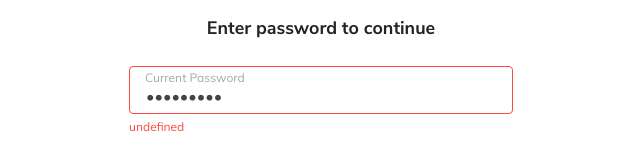
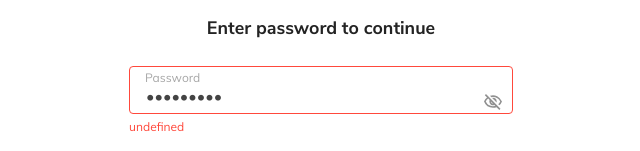
Before and after one commit to chaaaardkun/team-page, a Next.js app: page / in a window 1280 px wide. Both pictures are taken after typing "Sample123" into the empty fields and a click on the button "Submit". Shown: the part 336-487 px from the top of the page, without its empty margins (319-959 px from the left). Built offline with nearby package versions, Linux system fonts and the light colour scheme; no server answers.

Commit message:
:sparkles: add visibility toggle for password

```diff
--- a/components/ui/Input/index.tsx
+++ b/components/ui/Input/index.tsx
@@ -1,3 +1,4 @@
+/* eslint-disable @next/next/no-img-element */
 import * as React from 'react';
 import cx from './Input.module.scss';
 import clsx from 'clsx';
@@ -42,6 +43,7 @@ const Input = ({
   };
 
   const [inputValue, setInputValue] = React.useState(defaultValue);
+  const [visibility, setVisibility] = React.useState(true);
   React.useEffect(() => {
     setInputValue(defaultValue);
   }, [defaultValue]);
@@ -57,8 +59,9 @@ const Input = ({
     switch (type) {
       case 'password':
         return (
+          <>
             <input
-            type={type}
+              type={visibility ? type : 'text'}
               {...inputProps}
               className={clsx(
                 cx['input'],
@@ -71,6 +74,13 @@ const Input = ({
               value={inputValue}
               onInput={handleInput}
             />
+
+            <div className={`absolute ${!visibility ? 'top-[50%]' : 'top-[53%]'} right-[11px] ${inputValue ? 'visible' : 'hidden'}`}>
+              <button onClick={() => setVisibility(!visibility)} className="cursor-pointer">
+                <img src={`/icons/${!visibility ? 'icon-visible.svg' : 'icon-hide.svg'}`} alt="icon-visibility" />
+              </button>
+            </div>
+          </>
         );
 
       default:
--- a/pages/index.tsx
+++ b/pages/index.tsx
@@ -78,7 +78,7 @@ const SignIn: NextPage = () => {
       </motion.div>
       <motion.div variants={item}>
         <Input
-          placeholder="Current Password"
+          placeholder="Password"
           type="password"
           defaultValue={password}
           className="w-full mt-6"
```
Also changed, not shown: public/icons/icon-hide.svg (added), public/icons/icon-visible.svg (added). Lines whose indentation alone changed are shown as unchanged.
